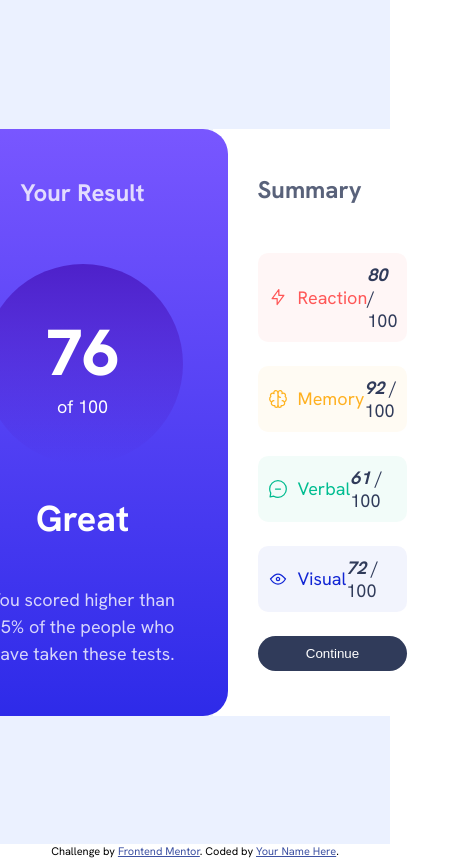
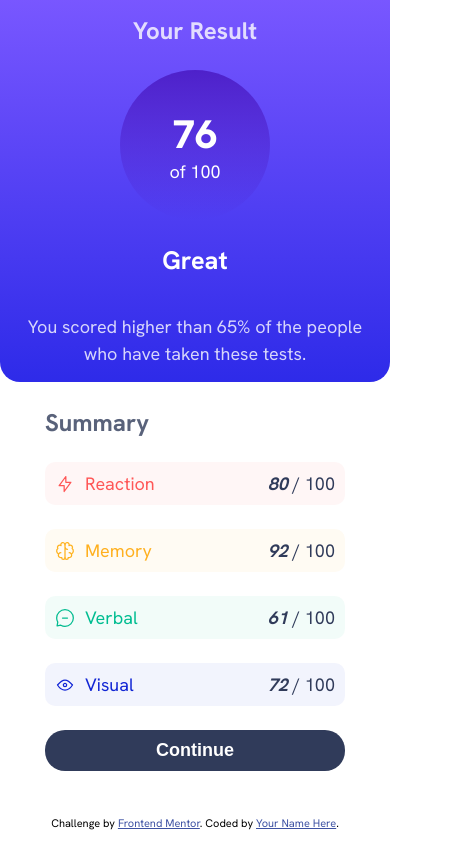
Before and after one commit to Jeanclaude09-dev/results-summary-component-main, a plain HTML site: page index.html in a window 390 px wide. Shown: the whole page, 452 px wide, since content can reach past the window. Drawn offline with Linux system fonts and the light colour scheme.

Commit message:
responsiveness

```diff
--- a/style.css
+++ b/style.css
@@ -62,7 +62,6 @@ main {
 h1 {
   font-size: 2.4rem;
   font-weight: var(--font-weight-bold);
-  margin-bottom: 2.4rem;
   opacity: 0.8;
 }
 
@@ -101,12 +100,12 @@ p {
   height: 20rem;
 }
 .score {
-  font-size: 6.5rem;
+  font-size: clamp(3.2rem, 2.038rem + 4.958vw, 6.5rem);
   font-weight: var(--font-weight-heavy);
 }
 
 strong {
-  font-size: 3.6rem;
+  font-size: clamp(2.2rem, 1.707rem + 2.103vw, 3.6rem);
   font-weight: var(--font-weight-bold);
   margin-bottom: 1.2rem;
 }
@@ -178,12 +177,37 @@ em {
 
 /*====== BUTTON ======*/
 button {
+  font-weight: var(--font-weight-bold);
+  font-size: var(--font-size);
   color: var(--White);
   border-radius: 2rem;
   border: none;
   background-color: var(--Dark-gray-blue);
   padding: 1rem;
   cursor: pointer;
+}
+
+@media (max-width: 475px) {
+  main {
+    width: 100%;
+    height: auto;
+  }
+  .container {
+    grid-template-columns: 1fr;
+  }
+  .result {
+    width: 100%;
+    border-radius: 0 0 2rem 2rem;
+    padding: 1.5rem;
+  }
+  .result-score {
+    width: 15rem;
+    height: 15rem;
+  }
+  .summary {
+    border-radius: 0;
+    margin: -2rem 0 0 0;
+  }
 }
 
 /*====== FOOTER ======*/
```
